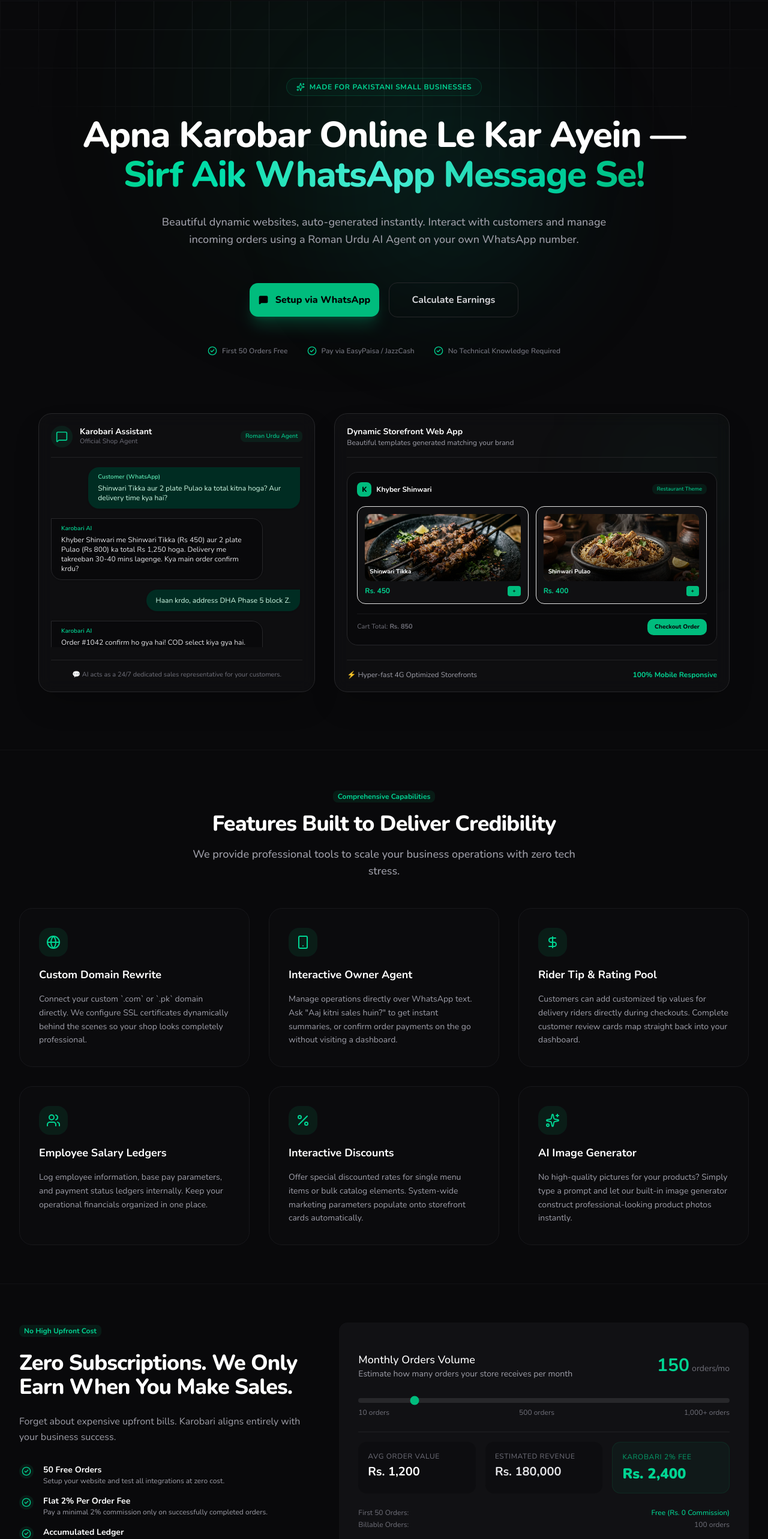
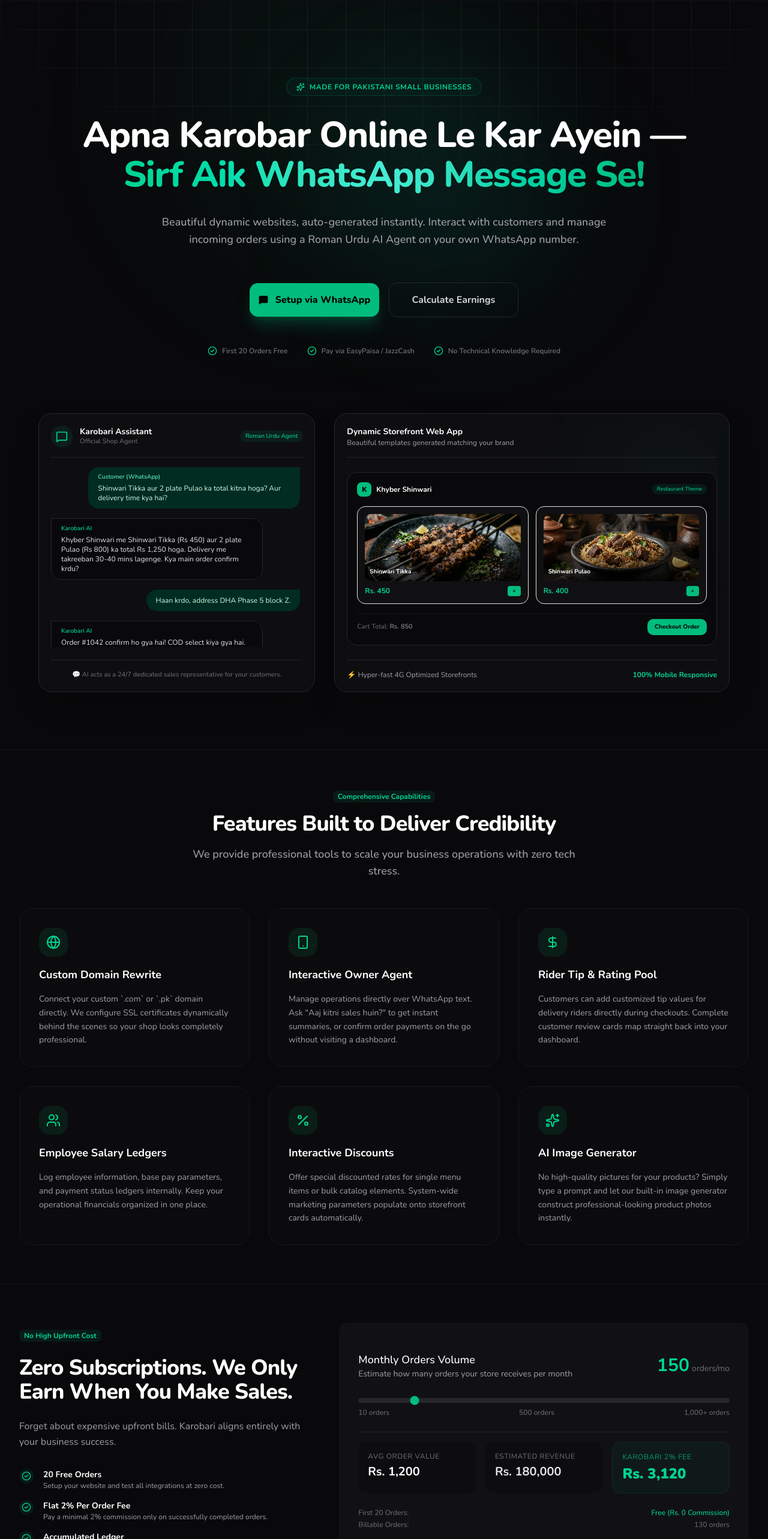
Before and after one commit to MehfoozurRehman/karobari, a Next.js app: page / in a window 1280 px wide. Shown: the part 79-2645 px from the top of the page at 60% size. Built offline with nearby package versions, Linux system fonts and the light colour scheme.

Commit message:
Copy & Pricing: Change free order limit quota from 50 to 20, and clean up COD disclaimer

```diff
--- a/src/app/page.tsx
+++ b/src/app/page.tsx
@@ -114,7 +114,7 @@ export default function Home() {
           </div>
 
           <div className="flex justify-center items-center flex-wrap gap-x-8 gap-y-4 text-xs font-semibold text-zinc-500 pt-4">
-            <span className="flex items-center gap-2"><CheckCircle2 className="h-4 w-4 text-emerald-400" /> First 50 Orders Free</span>
+            <span className="flex items-center gap-2"><CheckCircle2 className="h-4 w-4 text-emerald-400" /> First 20 Orders Free</span>
             <span className="flex items-center gap-2"><CheckCircle2 className="h-4 w-4 text-emerald-400" /> Pay via EasyPaisa / JazzCash</span>
             <span className="flex items-center gap-2"><CheckCircle2 className="h-4 w-4 text-emerald-400" /> No Technical Knowledge Required</span>
           </div>
@@ -346,7 +346,7 @@ export default function Home() {
                     <CheckCircle2 className="h-4 w-4" />
                   </div>
                   <div>
-                    <h4 className="text-sm font-bold text-white">50 Free Orders</h4>
+                    <h4 className="text-sm font-bold text-white">20 Free Orders</h4>
                     <p className="text-xs text-zinc-400">Setup your website and test all integrations at zero cost.</p>
                   </div>
                 </div>
@@ -367,7 +367,7 @@ export default function Home() {
                   </div>
                   <div>
                     <h4 className="text-sm font-bold text-white">Accumulated Ledger</h4>
-                    <p className="text-xs text-zinc-400">Clear accumulated monthly totals using EasyPaisa, JazzCash, or Bank Transfer (COD is for storefront customers only).</p>
+                    <p className="text-xs text-zinc-400">Clear accumulated monthly totals using EasyPaisa, JazzCash, or Bank Transfer.</p>
                   </div>
                 </div>
               </div>
--- a/src/components/pricing-calculator.tsx
+++ b/src/components/pricing-calculator.tsx
@@ -7,7 +7,7 @@ export default function PricingCalculator() {
   const [orders, setOrders] = useState(150);
 
   const totalSalesVal = orders * 1200; // Average ticket size of Rs. 1200
-  const freeQuota = 50;
+  const freeQuota = 20;
   const billableOrders = Math.max(0, orders - freeQuota);
   const platformFee = billableOrders * 1200 * 0.02;
 
@@ -59,7 +59,7 @@ export default function PricingCalculator() {
 
         <div className="text-xs text-zinc-500 space-y-1">
           <p className="flex justify-between">
-            <span>First 50 Orders:</span>
+            <span>First 20 Orders:</span>
             <span className="text-emerald-400 font-medium">Free (Rs. 0 Commission)</span>
           </p>
           <p className="flex justify-between">
```
